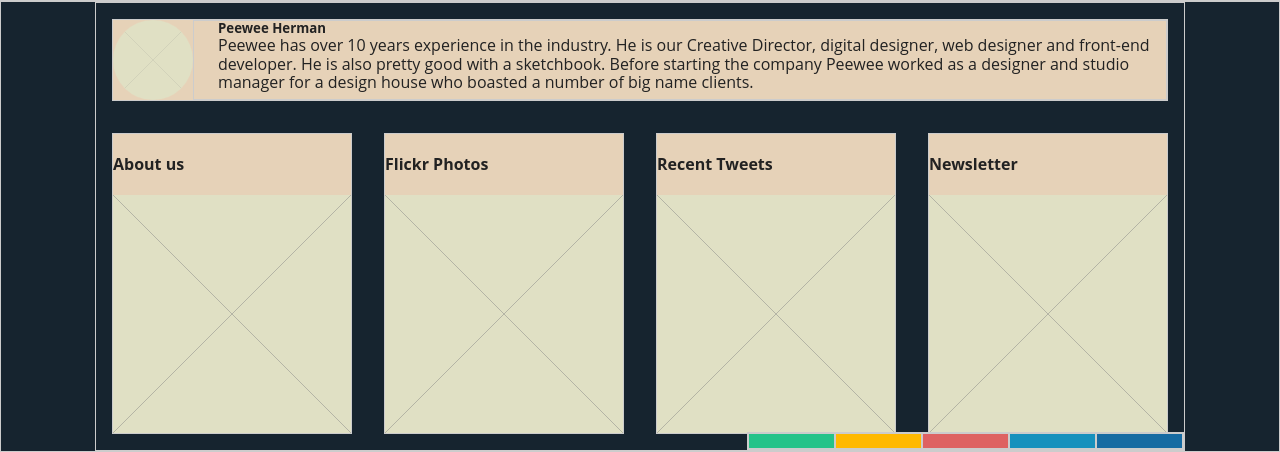
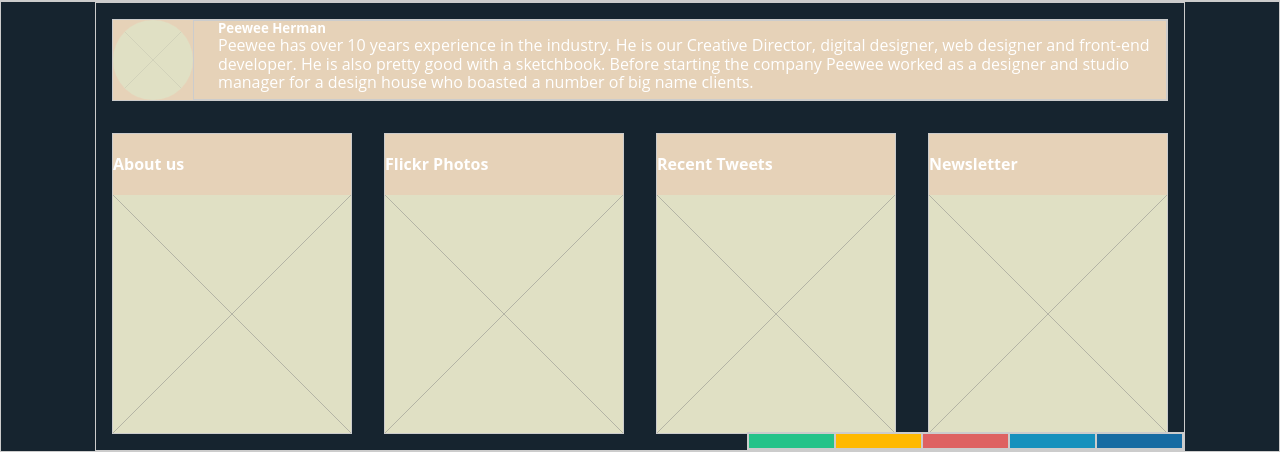
Before and after one commit to Hyerin22/metrolics, a website built with Parcel: page index.html in a window 1280 px wide. Shown: the part 2959-3411 px from the top of the page. Built offline with nearby package versions, Linux system fonts and the light colour scheme.

Commit message:
footer text color change

```diff
--- a/css/main.css
+++ b/css/main.css
@@ -107,10 +107,15 @@ p{
 }
 .footer_profile_name{
   margin-left: 1.5rem;
+  color: white;
 }
 .footer_profile_excerpt{
+  color: white;
   margin-left: 1.5rem;
   text-align: left;
+}
+.footer_title{
+  color: white;
 }
 b{
   color: #1eafde;
```
